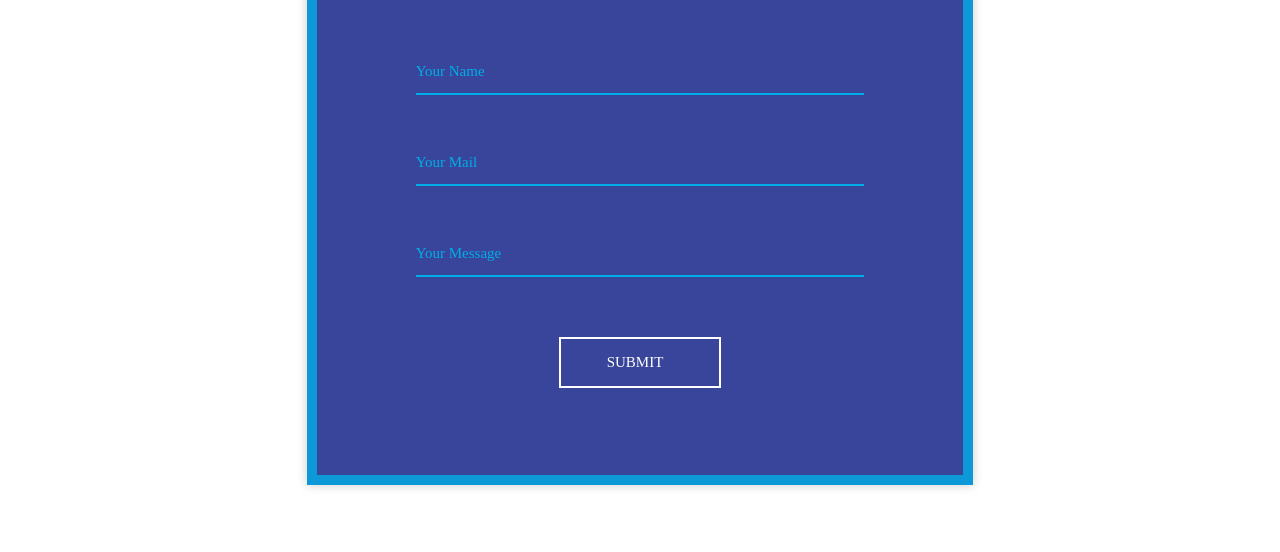
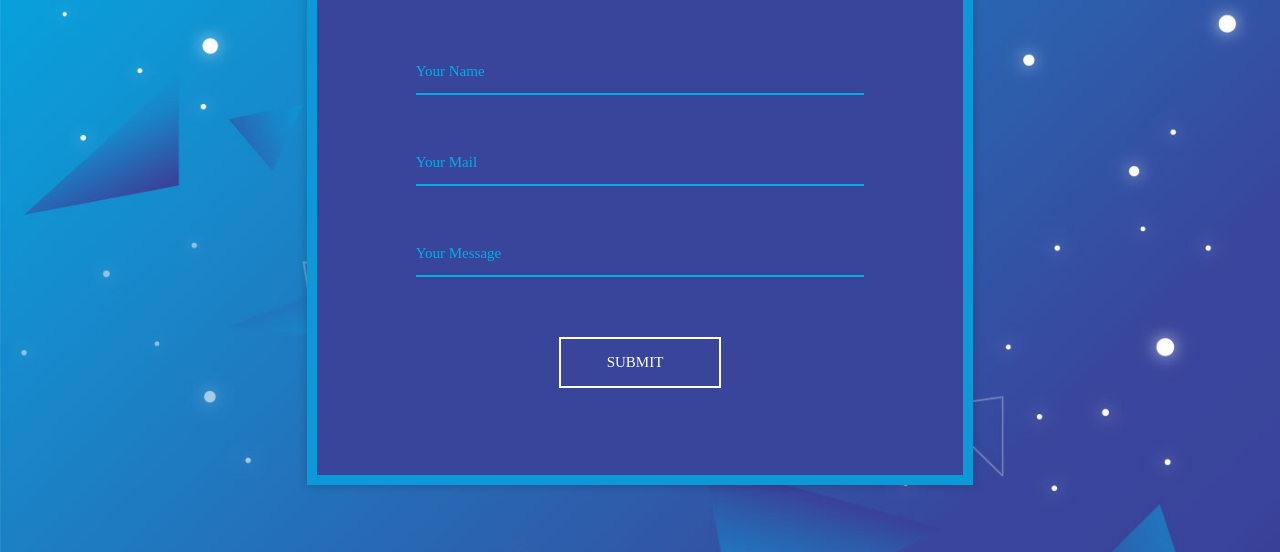
Before and after one commit to groodking/IEEE_IAS_PROJECT_4, a plain HTML site: page Contact form/index.html in a window 1280 px wide. Shown: the part 248-800 px from the top of the page. Drawn offline with Linux system fonts and the light colour scheme.

Commit message:
Update style.css

```diff
--- a/Contact form/style.css
+++ b/Contact form/style.css
@@ -35,7 +35,7 @@ a:hover {
   min-height: 100vh;
   display: flex;
   align-items: center;
-  background: url("../images/bg-registration-form-7.jpg") no-repeat;
+  background: url("bg-registration-form-7.jpg") no-repeat;
   background-size: cover; }
 
 .inner {
```
